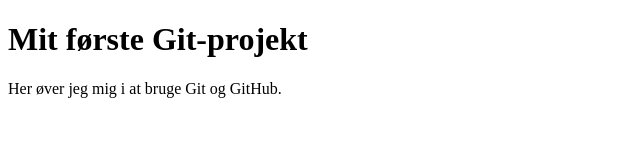
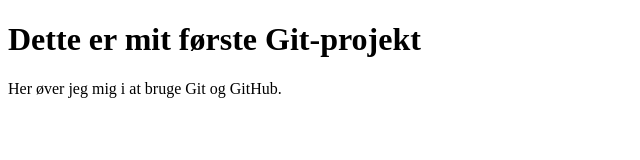
Before and after one commit to victorpoehl/git-demo, a plain HTML site: page index.html in a window 1280 px wide. Shown: the whole page, without its empty margins (0-640 px from the left). Drawn offline with Linux system fonts and the light colour scheme.

Commit message:
ny overskrift

```diff
--- a/index.html
+++ b/index.html
@@ -5,7 +5,7 @@
     <title>Mit første Git-projekt</title>
 </head>
 <body>
-<h1>Mit første Git-projekt</h1>
+<h1>Dette er mit første Git-projekt</h1>
 <p>Her øver jeg mig i at bruge Git og GitHub.</p>
 </body>
 </html>
```
